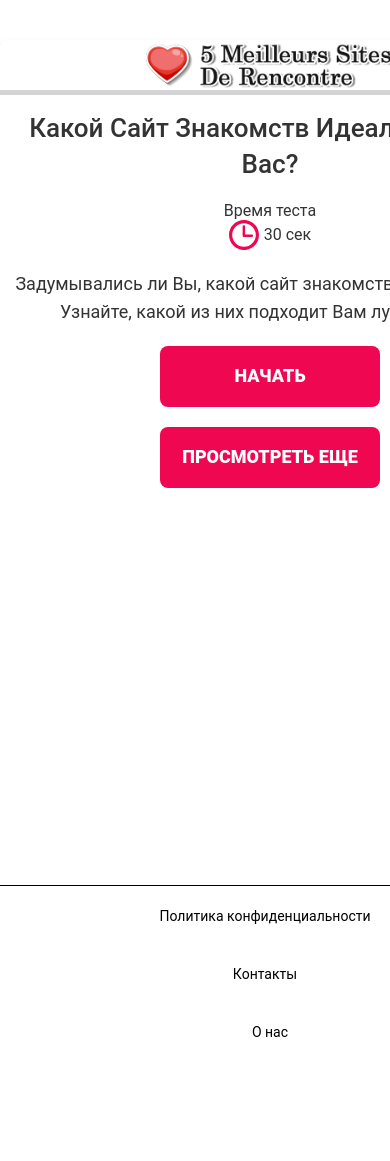
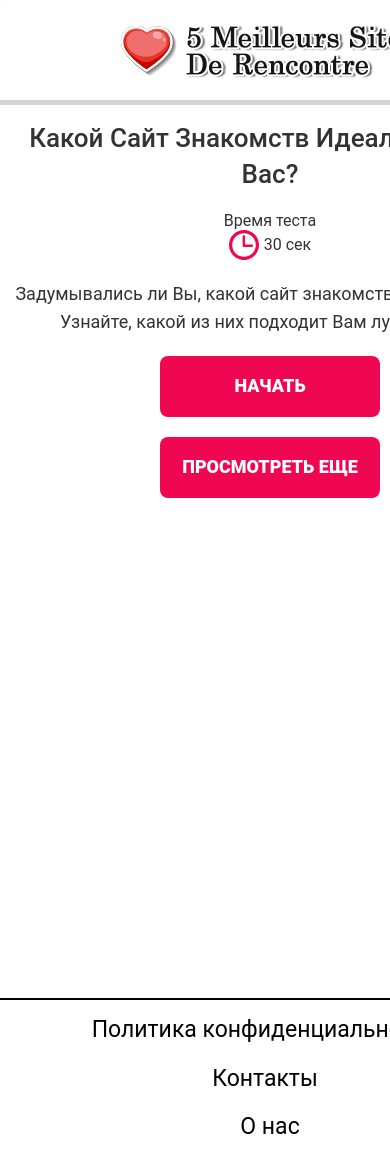
Before and after one commit to AVerba/dtng-quiz, a website built with Parcel: page src/index.html in a window 390 px wide. Shown: the top 1161 px of the page. Before the commit the page ends 1090 px from the top, so only its background shows below. Built offline with nearby package versions, Linux system fonts and the light colour scheme.

Commit message:
mod media

```diff
--- a/src/sass/_common.scss
+++ b/src/sass/_common.scss
@@ -1,5 +1,7 @@
 @import '~node_modules/modern-normalize/modern-normalize.css';
-
+body{
+  font-family: "Roboto", sans-serif;
+}
 h1,
 h2,
 h3,
@@ -34,6 +36,11 @@ address {
   background: url('../images/mainBG.jpg') center no-repeat;
   background-size: cover;
   font-family: "Roboto", sans-serif;
+  @media screen and (max-width: 540px) {
+    width: 100%;
+    margin: 0;
+    background: none;
+  }
 
 }
 
@@ -42,8 +49,10 @@ address {
   display: flex;
   flex-direction: column;
   position: relative;
-  margin-left: 10px;
-  margin-right: 10px;
+  @media screen and (max-width: 540px) {
+    margin: 0;
+    width: 100%;
+  }
 }
 
 .dating-page {
@@ -86,11 +95,12 @@ address {
   flex-flow: row nowrap;
   overflow: hidden;
   align-items: flex-start;
+
 }
 
 .slider__item {
-  width: 540px;
-  flex: 1 0 100%;
+  width: 100%;
+  flex: 0 0 100%;
   padding: 30px 40px;
   border-radius: 0 0 8px 8px;
   border: 1px solid #dcdcdc;
@@ -391,11 +401,12 @@ input[type=number] {
 }
 
 //====FOOTER=====================
-.footer{
+.footer {
   width: 540px;
   margin: 0 auto;
   position: relative;
 }
+
 .footer__menu {
   display: flex;
   align-items: center;
@@ -471,33 +482,28 @@ input[type=number] {
 }
 
 //=====MEDIAQUERY==========
+
+
 @media (max-width: 540px) {
-  .container {
-    margin: 0;
-    padding: 30px 0;
-
-  }
-  .wrapper {
-    padding: 0;
-    background: none;
-  }
-  .wrapper::before {
+  .wrapper::before,.container::before {
     display: none;
   }
+
+
 
   .slider {
     height: calc(100vh - 54px);
   }
   .dating-page {
     width: 100%;
-    margin-top: 10px;
+    margin: 0;
   }
   .form__logo {
     width: 100%;
-    height: 50px;
-    border-radius: 8px 8px 0 0;
+    margin: 0;
+
     background: #fff url(../images/logo.png) center no-repeat;
-    background-size: 250px;
+
   }
   .slider__item {
     width: 100%;
@@ -511,12 +517,18 @@ input[type=number] {
   .answers-list {
     width: auto;
     padding: 0;
+    margin: 0 auto;
   }
   .loading {
     width: 100%;
   }
   .footer {
-    border-top: 1px solid #000000;
+    position: absolute;
+    bottom: -28%;
+    padding-top: 15px;
+    border-top: 2px solid #000000;
+    margin-bottom: -15px;
+
   }
   .footer__row {
     display: flex;
@@ -534,4 +546,13 @@ input[type=number] {
   .footer__menu-link {
     color: #000000;
   }
+  .answers-list{
+    width: 100%;
+    margin: 0 auto;
+  }
+  .footer__menu-link {
+    font-family: "Roboto", sans-serif;
+    padding: 2px 0 20px 0;
+    font-size: 23px;
+  }
 }
```
